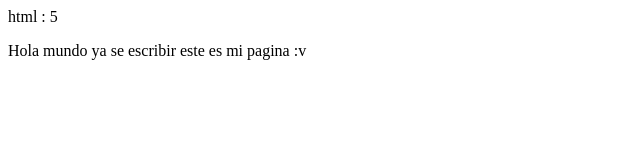
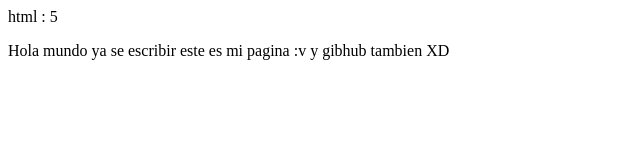
Before and after one commit to osaverioe/ProyectoDemoPrework, a plain HTML site: page index.html in a window 1280 px wide. Shown: the whole page, without its empty margins (0-640 px from the left). Drawn offline with Linux system fonts and the light colour scheme.

Commit message:
cambios agregamos y gibhub tambien

```diff
--- a/index.html
+++ b/index.html
@@ -9,7 +9,7 @@ html : 5
 </head>
 <body>
    <p>
-       Hola mundo ya se escribir este es mi pagina :v
+       Hola mundo ya se escribir este es mi pagina :v y gibhub tambien XD
    </p>
 
 </body>
```
